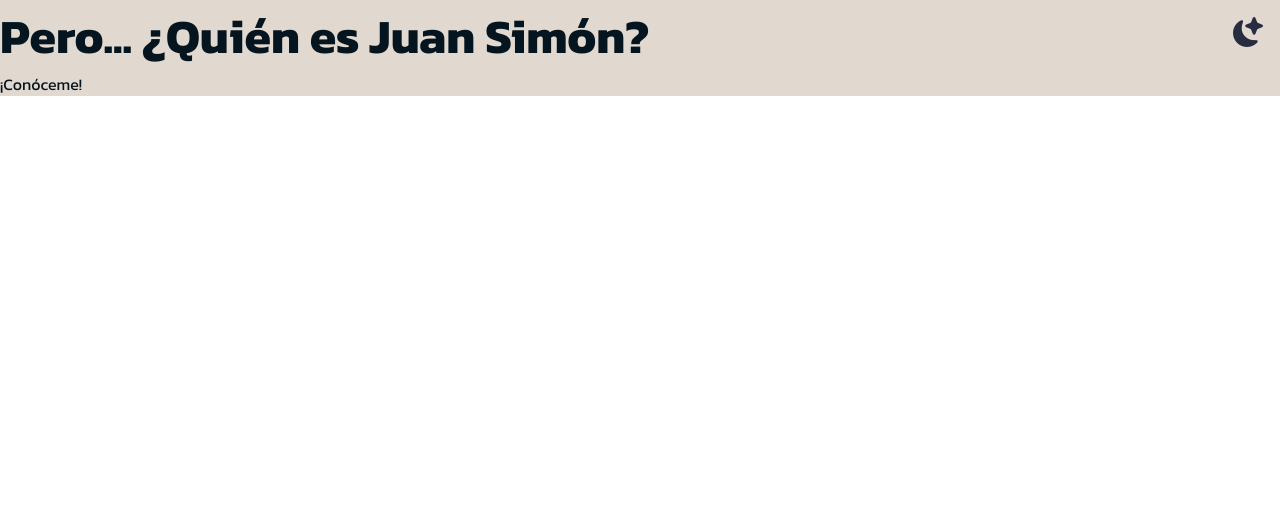
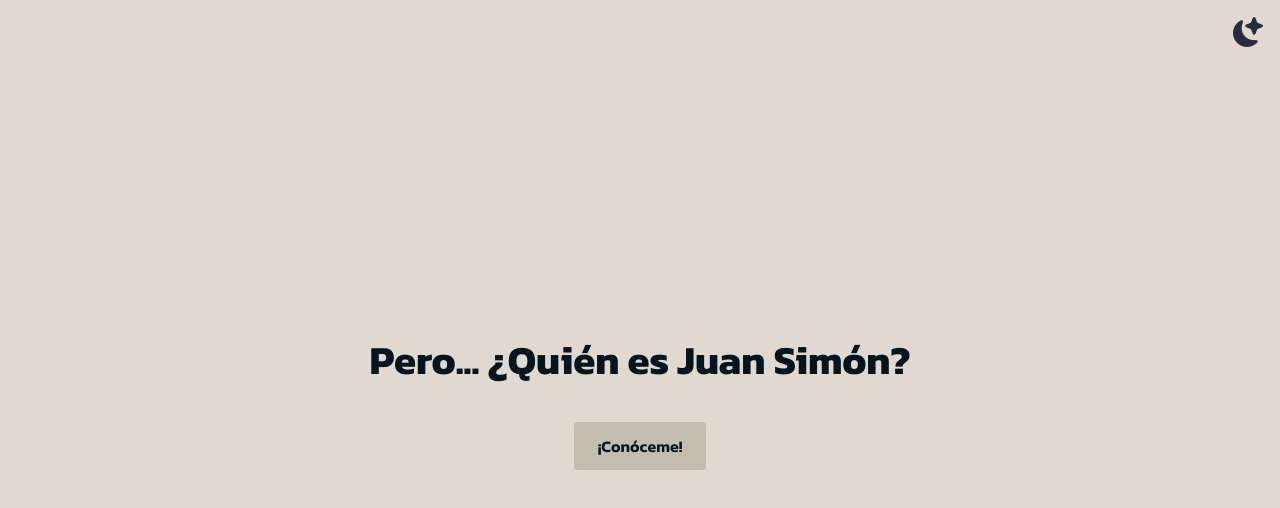
Before and after one commit to juansim87/juan-simon-react-cv, a React (Vite) app: page / in a window 1280 px wide. Shown: the top 508 px of the page. Built offline with nearby package versions, Linux system fonts and the light colour scheme.

Commit message:
fix(App): fixed MainViev styles

```diff
--- a/src/App.css
+++ b/src/App.css
@@ -1,3 +1,45 @@
+.welcome-screen {
+	display: flex;
+	flex-direction: column;
+	align-items: center;
+	justify-content: center;
+	height: 100vh;
+	text-align: center;
+	gap: 2rem;
+	padding: 2rem;
+	animation: fadeIn 1s ease-in;
+}
+
+.welcome-screen h1 {
+	font-size: 2.5rem;
+}
+
+.welcome-button {
+	cursor: pointer;
+	background-color: #676f5441;
+	padding: 4px 8px;
+	border-radius: 4px;
+	padding: 0.75rem 1.5rem;
+	font-weight: 600;
+	text-align: center;
+	transition: all 0.3s ease;
+}
+
+.welcome-button:hover {
+	transform: scale(1.05);
+}
+
+@keyframes fadeIn {
+	from {
+		opacity: 0;
+		transform: translateY(10px);
+	}
+	to {
+		opacity: 1;
+		transform: translateY(0);
+	}
+}
+
 .item-container {
 	display: flex;
 	flex-direction: column;
@@ -72,7 +114,7 @@
 	width: 100%;
 	height: auto;
 	display: block;
-	pointer-events: none;
+	pointer-events: none; /* para que el clic se registre en el div */
 }
 
 #dark-mode-btn:hover {
@@ -96,3 +138,74 @@
 		row-gap: 20px;
 	}
 }
+
+/* ESTILOS PARA IMPRESIÓN PDF*/
+
+@media print {
+	body {
+		margin: 0;
+		padding: 0;
+		background: white;
+		color: black;
+	}
+
+
+	.curriculum-container,
+	.interactive-cv {
+		height: auto !important;
+		overflow: visible !important;
+		width: 100% !important;
+		max-width: 100% !important;
+		margin: 0 auto !important;
+		box-shadow: none;
+	}
+
+	html,
+	body {
+		width: 100%;
+		height: auto;
+		overflow: visible;
+		font-size: 12pt;
+	}
+
+	h1 {
+		font-size: 2em;
+	}
+
+	h2 {
+		font-size: 1.4em;
+	}
+
+	h3 {
+		font-size: 1.2em;
+	}
+
+	h4 {
+		font-size: 1.1em;
+	}
+
+	p,
+	li,
+	span,
+	a {
+		font-size: 1em;
+	}
+}
+
+@media print {
+	nav,
+	.tab-nav,
+	#dark-mode-btn,
+	.footer,
+	.download-btn {
+		display: none !important;
+	}
+}
+
+@media print {
+	section,
+	.section {
+		page-break-inside: avoid;
+		page-break-after: auto;
+	}
+}
```
